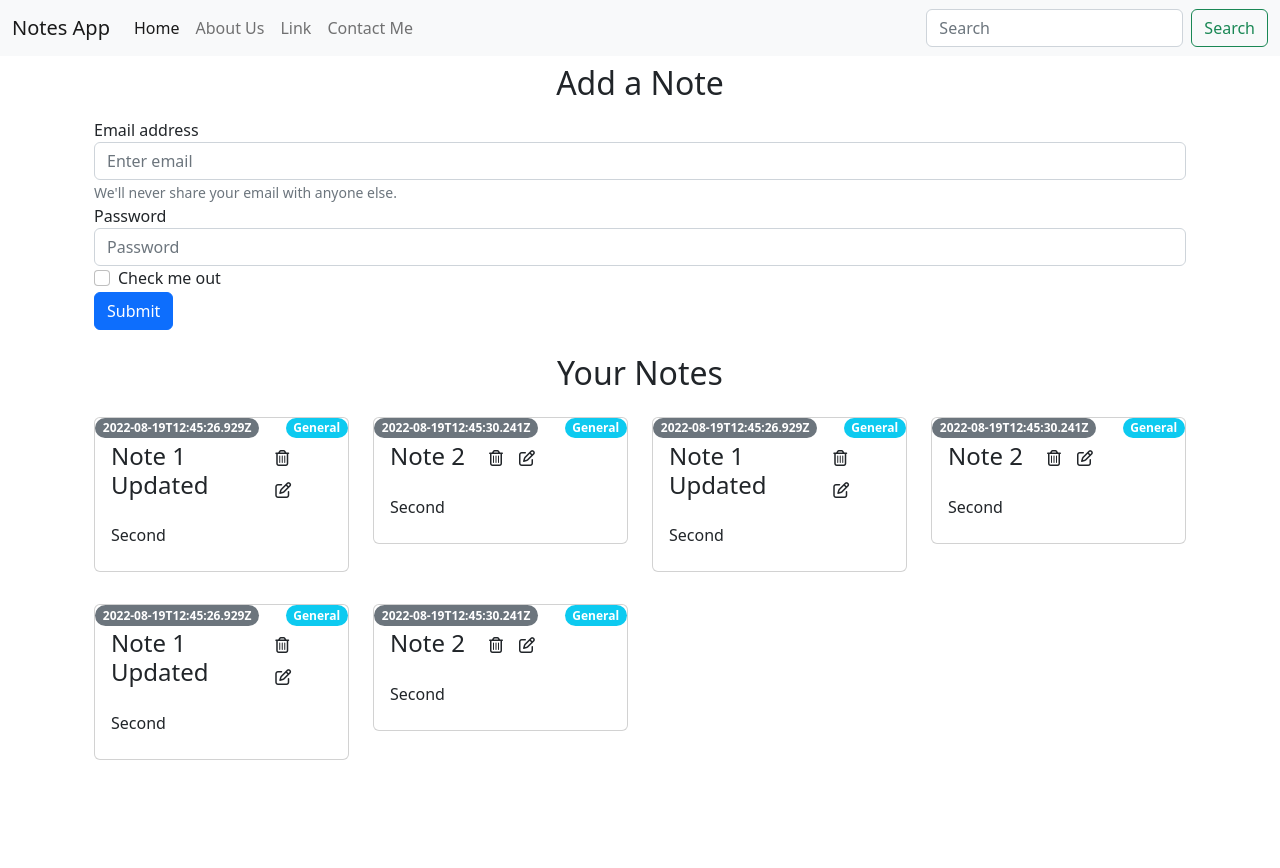
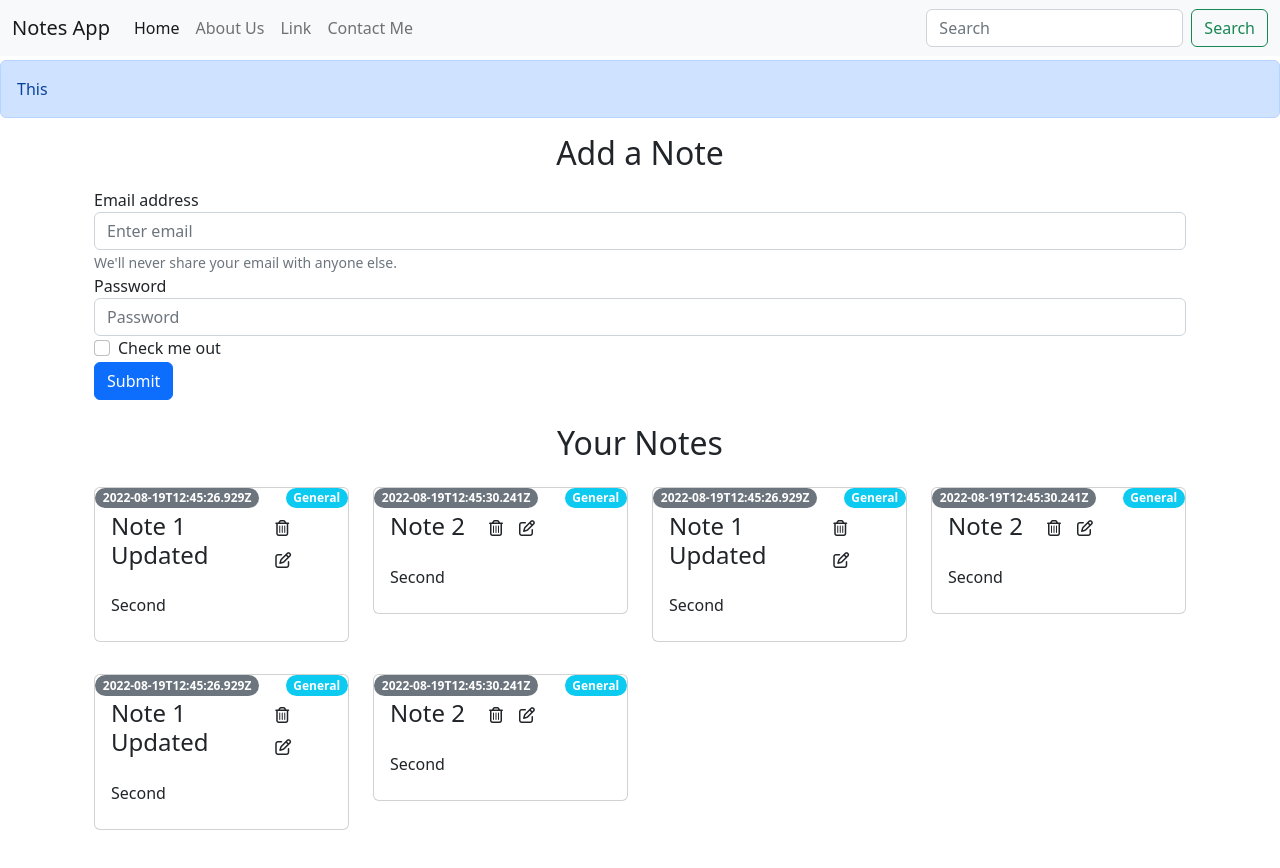
Before and after one commit to bharatsharma19/Notebook-App-Frontend, a React (Create React App) app: page / in a window 1280 px wide. Before the commit the page ends 800 px from the top, so only its background shows below. Built offline with nearby package versions, Linux system fonts and the light colour scheme.

Commit message:
Alert Component Created

```diff
--- a/src/App.jsx
+++ b/src/App.jsx
@@ -8,6 +8,7 @@ import Navbar from './components/Navbar';
 import About from './components/About';
 import Other from './components/Other';
 import NoteState from './context/notes/NoteState';
+import Alert from './components/Alert';
 
 function App() {
   return (
@@ -15,6 +16,9 @@ function App() {
       <NoteState>
         <Router>
           <Navbar />
+          <div style={{ marginTop: "60px" }}>
+            <Alert message="This" />
+          </div>
           <div className="container">
             <Route exact path="/">
               <Home />
--- /dev/null
+++ b/src/components/Alert.jsx
@@ -0,0 +1,13 @@
+import React from 'react'
+
+const Alert = (props) => {
+    return (
+        <div>
+            <div className="alert alert-primary" role="alert">
+                {props.message}
+            </div>
+        </div>
+    )
+}
+
+export default Alert
--- a/src/components/Home.jsx
+++ b/src/components/Home.jsx
@@ -8,17 +8,17 @@ const Home = () => {
         <h2 className='text-center'>Add a Note</h2>
         <form className='my-3'>
           <div className="form-group">
-            <label for="exampleInputEmail1">Email address</label>
+            <label htmlFor="exampleInputEmail1">Email address</label>
             <input type="email" className="form-control" id="exampleInputEmail1" aria-describedby="emailHelp" placeholder="Enter email" />
             <small id="emailHelp" className="form-text text-muted">We'll never share your email with anyone else.</small>
           </div>
           <div className="form-group">
-            <label for="exampleInputPassword1">Password</label>
+            <label htmlFor="exampleInputPassword1">Password</label>
             <input type="password" className="form-control" id="exampleInputPassword1" placeholder="Password" />
           </div>
           <div className="form-group form-check">
             <input type="checkbox" className="form-check-input" id="exampleCheck1" />
-            <label className="form-check-label" for="exampleCheck1">Check me out</label>
+            <label className="form-check-label" htmlFor="exampleCheck1">Check me out</label>
           </div>
           <button type="submit" className="btn btn-primary">Submit</button>
         </form>
--- a/src/components/Navbar.jsx
+++ b/src/components/Navbar.jsx
@@ -11,7 +11,7 @@ const Navbar = () => {
     }, [location]);
 
     return (
-        <nav className="navbar navbar-expand-lg bg-light">
+        <nav className="navbar navbar-expand-lg bg-light fixed-top">
             <div className="container-fluid">
                 <Link className="navbar-brand" to="/">Notes App</Link>
                 <button className="navbar-toggler" type="button" data-bs-toggle="collapse" data-bs-target="#navbarSupportedContent" aria-controls="navbarSupportedContent" aria-expanded="false" aria-label="Toggle navigation">
```
